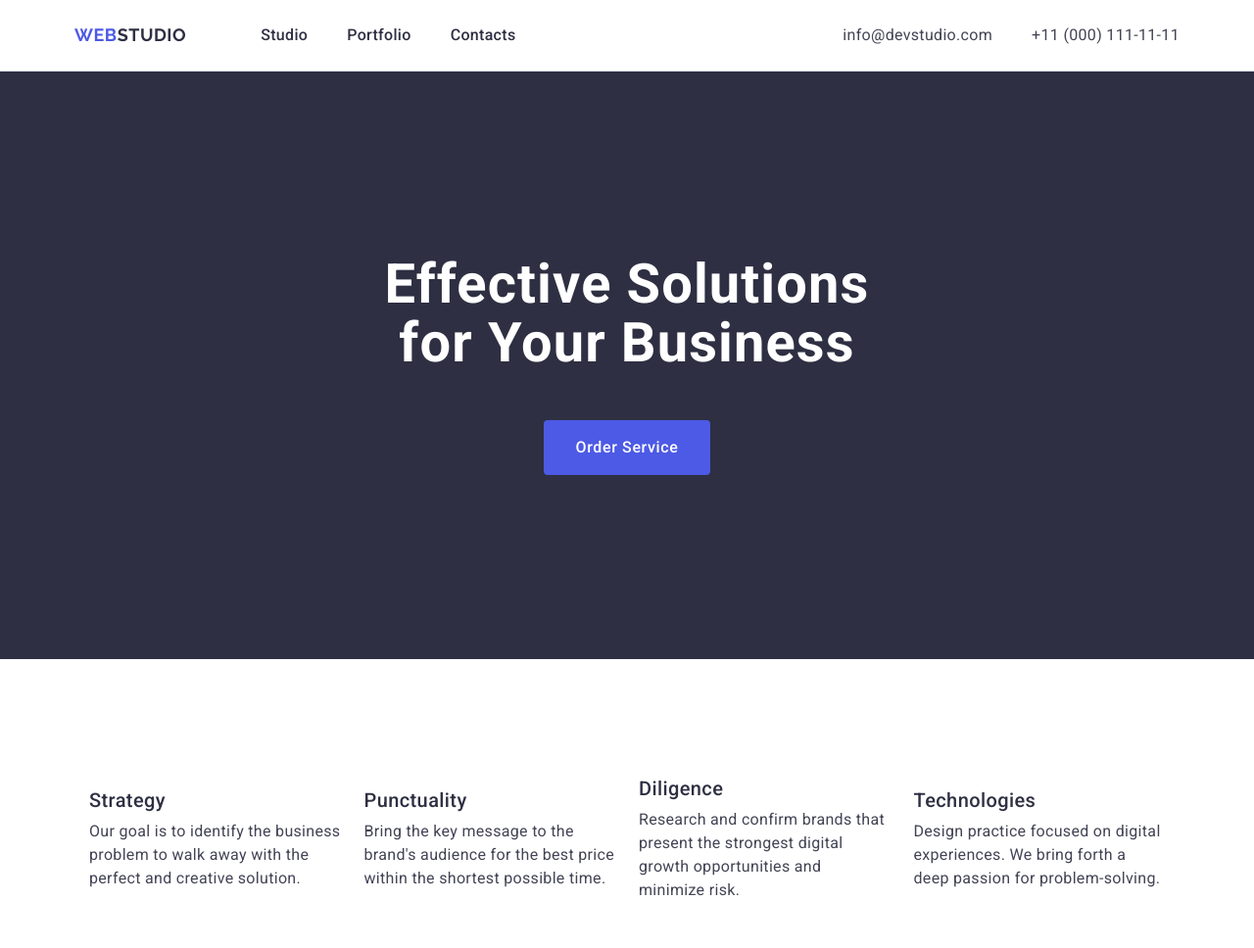
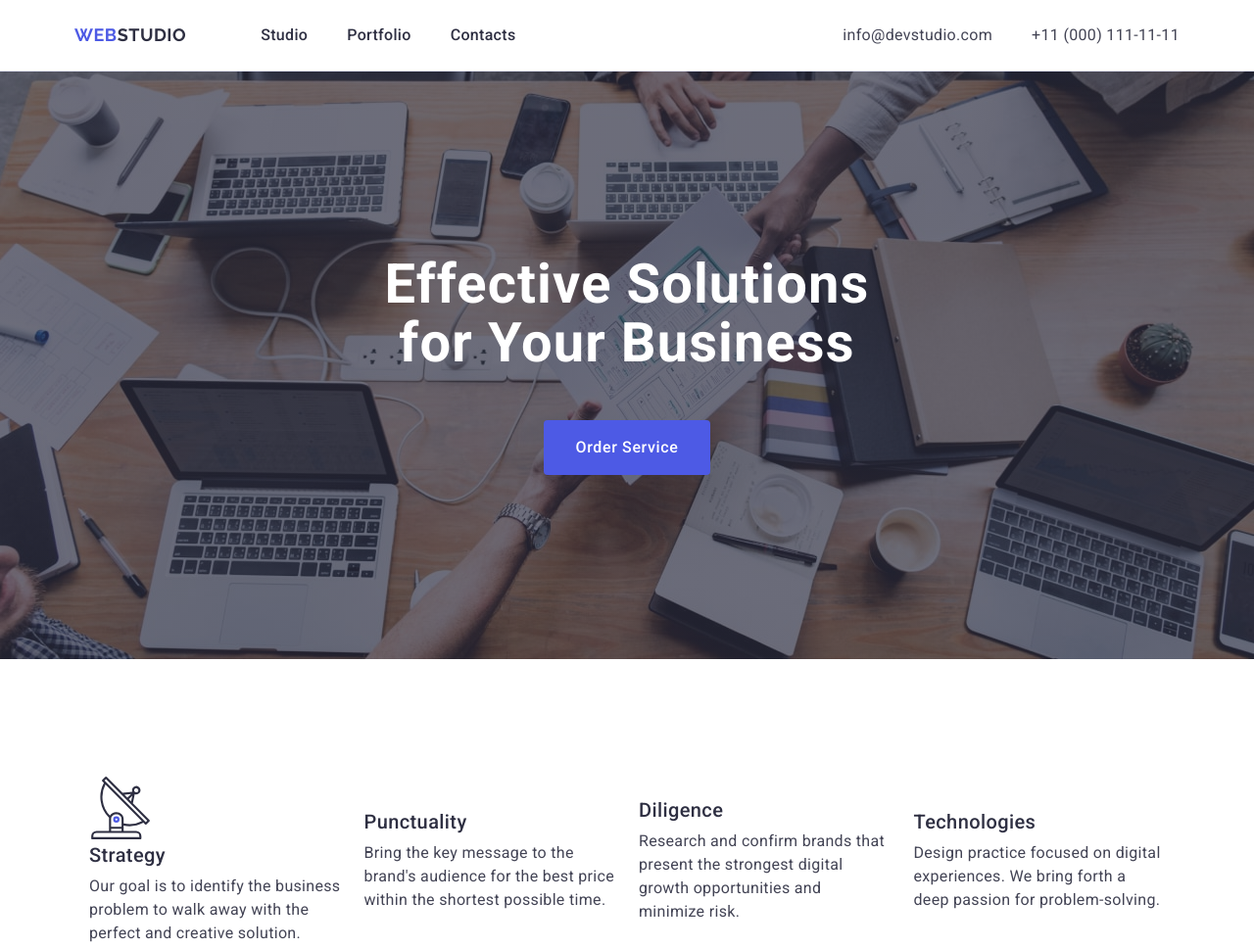
Before and after one commit to Elis89-lgtm/goit-markup-hw-04, a plain HTML site: page index.html in a window 1280 px wide. Shown: the top 968 px of the page at 98% size. Drawn offline with nearby package versions, Linux system fonts and the light colour scheme.

Commit message:
add index styles images file

```diff
--- a/css/styles.css
+++ b/css/styles.css
@@ -120,11 +120,23 @@ ul {
 .hero {
   background-color: #2e2f42;
   padding: 188px 0 188px;
+  background-image: linear-gradient(
+      rgba(46, 47, 66, 0.7),
+      rgba(46, 47, 66, 0.7)
+    ),
+    url(../images/bg.jpg);
+  background-repeat: no-repeat;
+  background-position: center;
+  max-width: 1440px;
+  height: 600px;
+  width: 100%;
+  margin: 0 auto;
+  box-sizing: border-box;
+  background-size: cover;
 }
 
 .container-hero {
   display: block;
-
   padding-left: 15px;
   padding-right: 15px;
   margin: 0 auto;
--- a/index.html
+++ b/index.html
@@ -64,6 +64,9 @@
           <h2 class="avantages">Avantages</h2>
           <ul class="features-list">
             <li class="features-item">
+              <svg class="features-icon" width="64" height="64">
+                <use href="./images/icons.svg#icon-antenna"></use>
+              </svg>
               <h3 class="features-name">Strategy</h3>
               <p class="paragraph-text">
                 Our goal is to identify the business problem to walk away with
```
Also changed, not shown: images/bg.jpg (added), images/icons.svg (added).
